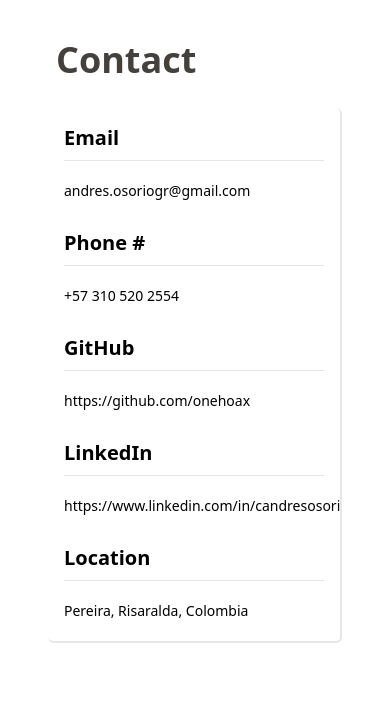
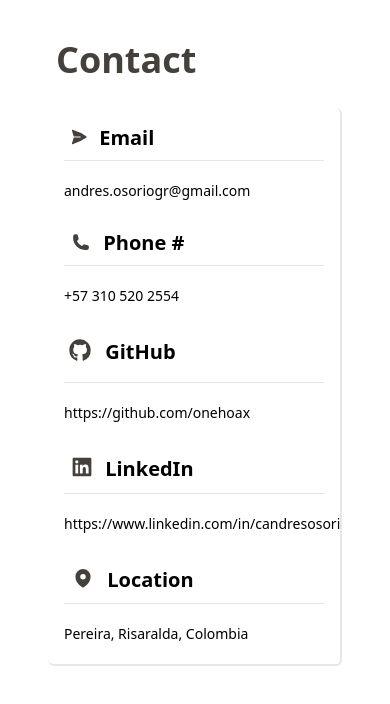
Before and after one commit to onehoax/portfolio, a Nuxt app: page /contact in a window 390 px wide. Shown: the top 704 px of the page. Built offline with nearby package versions, Linux system fonts and the light colour scheme.

Commit message:
mod: better responsive design

```diff
--- a/pages/contact.vue
+++ b/pages/contact.vue
@@ -1,18 +1,62 @@
 <template>
   <MainContent title="Contact">
-    <div class="main-content truncate">
-      <h2 class="content-heading">Email</h2>
-      <p class="mt-4">andres.osoriogr@gmail.com</p>
-      <h2 class="content-heading mt-6">Phone #</h2>
+    <div class="main-content truncate lg:w-2/3 lg:mx-auto">
+      <NuxtLink href="mailto:andres.osoriogr@gmail.com ">
+        <h2 class="content-heading">
+          <PaperAirplaneIcon class="h-6 sm:h-7 text-stone-700 inline-block pb-1.5 px-1.5" />
+          Email
+        </h2>
+        <p class="mt-4">andres.osoriogr@gmail.com</p>
+      </NuxtLink>
+      <h2 class="content-heading mt-6">
+        <PhoneIcon class="h-6 sm:h-7 text-stone-700 inline-block pb-1.5 px-2" />
+        Phone #
+      </h2>
       <p class="mt-4">+57 310 520 2554</p>
-      <h2 class="content-heading mt-6">GitHub</h2>
-      <p class="mt-4">https://github.com/onehoax</p>
-      <h2 class="content-heading mt-6">LinkedIn</h2>
-      <p class="mt-4">https://www.linkedin.com/in/candresosorio/</p>
-      <h2 class="content-heading mt-6">Location</h2>
-      <p class="mt-4">Pereira, Risaralda, Colombia</p>
+      <NuxtLink to="https://github.com/onehoax" target="_blank">
+        <h2 class="content-heading mt-6">
+          <svg
+            class="h-10 sm:h-11 fill-current text-stone-700 inline-block pb-2 pr-1"
+            xmlns="http://www.w3.org/2000/svg"
+            viewBox="0 0 24 24"
+          >
+            <path
+              d="M9.35 16.88c0 .07-.07.12-.17.12S9 17 9 16.88s.08-.12.17-.12c.09 0 .18.05.18.12Zm-1-.15c0 .07 0 .15.14.17a.15.15 0 0 0 .2-.07c0-.07 0-.14-.14-.17s-.18 0-.2.07Zm1.42-.05c-.09 0-.15.08-.14.16.01.08.09.11.19.09.1-.02.15-.09.14-.16-.01-.07-.09-.1-.19-.09ZM11.9 4A7.83 7.83 0 0 0 4 12.07 8.29 8.29 0 0 0 9.47 20c.41.07.56-.19.56-.4v-2s-2.26.5-2.74-1c0 0-.36-1-.89-1.21 0 0-.74-.52.05-.51a1.67 1.67 0 0 1 1.24.85 1.69 1.69 0 0 0 2.36.69 1.83 1.83 0 0 1 .51-1.11c-1.8-.21-3.62-.47-3.62-3.66A2.54 2.54 0 0 1 7.7 9.7a3.21 3.21 0 0 1 .08-2.24c.68-.22 2.23.89 2.23.89a7.46 7.46 0 0 1 4.05 0s1.55-1.11 2.23-.89a3.14 3.14 0 0 1 .08 2.24 2.61 2.61 0 0 1 .83 1.95c0 3.2-1.9 3.45-3.7 3.66a2 2 0 0 1 .5 1.5v2.77a.42.42 0 0 0 .56.4A8.22 8.22 0 0 0 20 12.07 8 8 0 0 0 11.9 4ZM7.14 15.41v.17a.119.119 0 0 0 .131.026.119.119 0 0 0 .039-.026v-.18c0-.07-.13-.03-.17.01Zm-.35-.27s0 .1.07.13a.09.09 0 0 0 .14 0s0-.1-.07-.13-.12-.03-.14 0Zm1 1.18v.21c0 .07.17.08.21 0 .04-.08 0-.14 0-.21 0-.07-.13-.05-.17 0h-.04Zm-.37-.49v.2c0 .08.14.11.19.08a.16.16 0 0 0 0-.21c-.05-.08-.13-.11-.19-.07Z"
+            />
+          </svg>
+          GitHub
+        </h2>
+        <p class="mt-4">https://github.com/onehoax</p>
+      </NuxtLink>
+      <NuxtLink to="https://www.linkedin.com/in/candresosorio" target="_blank">
+        <h2 class="content-heading mt-7">
+          <svg
+            class="h-7 sm:h-8 fill-current text-stone-700 inline-block pb-2 px-2"
+            xmlns="http://www.w3.org/2000/svg"
+            viewBox="0 0 32 32"
+          >
+            <path
+              d="M28.778 1.004H3.191a2.185 2.185 0 0 0-2.186 2.159v25.672a2.186 2.186 0 0 0 2.186 2.161h25.612c1.2 0 2.175-.963 2.194-2.159V3.165a2.195 2.195 0 0 0-2.195-2.161h-.029.001zM9.9 26.562H5.446V12.251H9.9zM7.674 10.293a2.579 2.579 0 1 1 2.579-2.58v.004a2.577 2.577 0 0 1-2.577 2.577h-.003zm18.882 16.269h-4.441v-6.959c0-1.66-.034-3.795-2.314-3.795-2.316 0-2.669 1.806-2.669 3.673v7.082h-4.441V12.252h4.266v1.951h.058a4.686 4.686 0 0 1 4.22-2.312h-.009c4.5 0 5.332 2.962 5.332 6.817v7.855z"
+            />
+          </svg>
+          LinkedIn
+        </h2>
+        <p class="mt-4">https://www.linkedin.com/in/candresosorio</p>
+      </NuxtLink>
+      <NuxtLink
+        to="https://www.google.com/maps/place/Pereira,+Risaralda/@4.8047745,-75.7137615,13z/data=!3m1!4b1!4m6!3m5!1s0x8e388748eb56c1fd:0x95b39410f9f1dfbc!8m2!3d4.8087174!4d-75.690601!16zL20vMDVqX2tk?entry=ttu"
+        target="_blank"
+      >
+        <h2 class="content-heading mt-7">
+          <MapPinIcon class="h-7 sm:h-8 text-stone-700 inline-block pb-1.5 px-2" />
+          Location
+        </h2>
+        <p class="mt-4">Pereira, Risaralda, Colombia</p>
+      </NuxtLink>
     </div>
   </MainContent>
 </template>
 
-<script setup lang="ts"></script>
+<script setup lang="ts">
+import { MapPinIcon, PaperAirplaneIcon, PhoneIcon } from "@heroicons/vue/24/solid";
+</script>
--- a/pages/index.vue
+++ b/pages/index.vue
@@ -9,11 +9,11 @@
     <MainCard :page="cards[2].to" :title="cards[2].title" :description="cards[2].description" class="mt-4">
       <CommandLineIcon class="home-page-icon" />
     </MainCard>
+    <MainCard :page="cards[4].to" :title="cards[4].title" :description="cards[4].description" class="mt-4">
+      <EnvelopeIcon class="home-page-icon" />
+    </MainCard>
     <MainCard :page="cards[3].to" :title="cards[3].title" :description="cards[3].description" class="mt-4">
       <InformationCircleIcon class="home-page-icon" />
-    </MainCard>
-    <MainCard :page="cards[4].to" :title="cards[4].title" :description="cards[4].description" class="mt-4">
-      <EnvelopeIcon class="home-page-icon" />
     </MainCard>
   </MainContent>
 </template>
```
